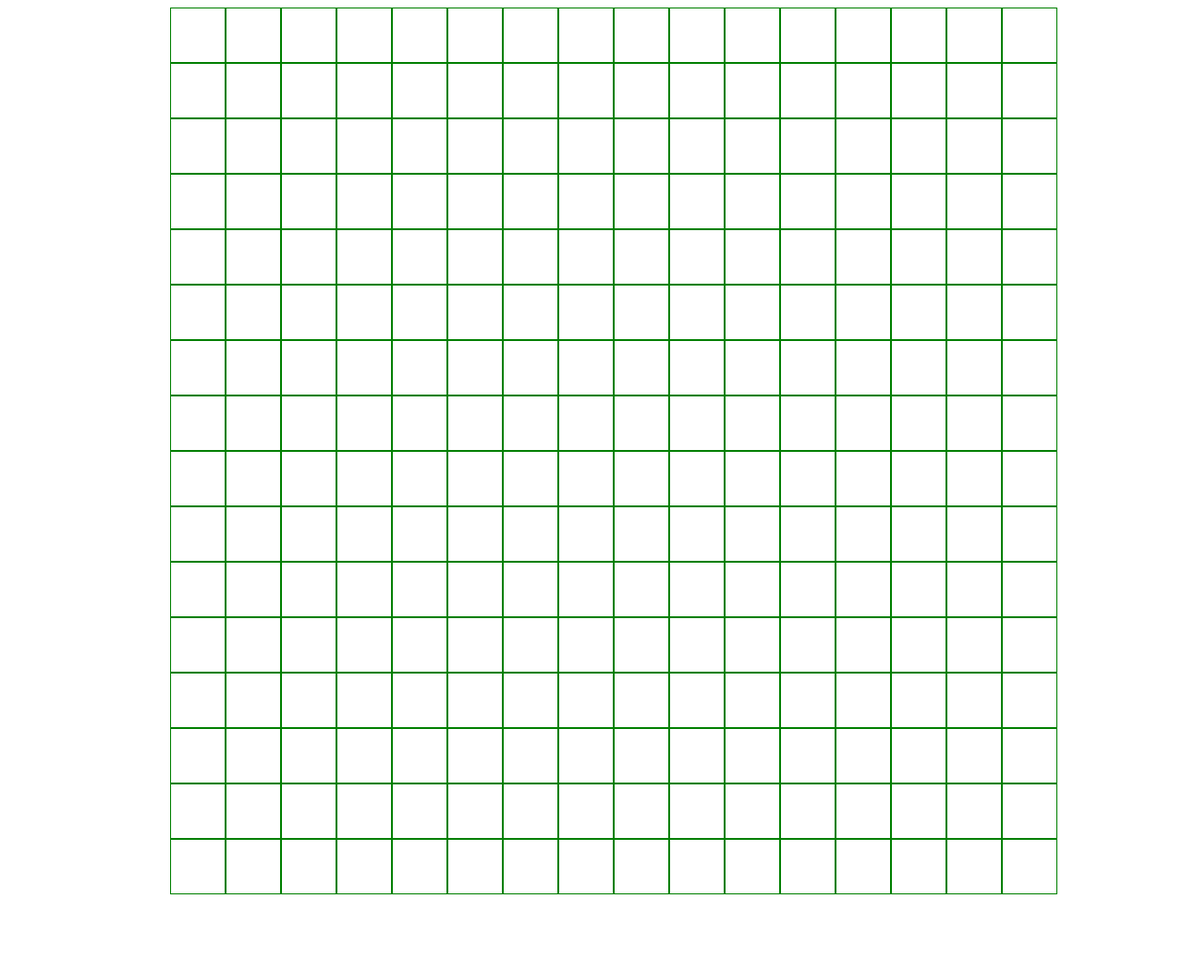
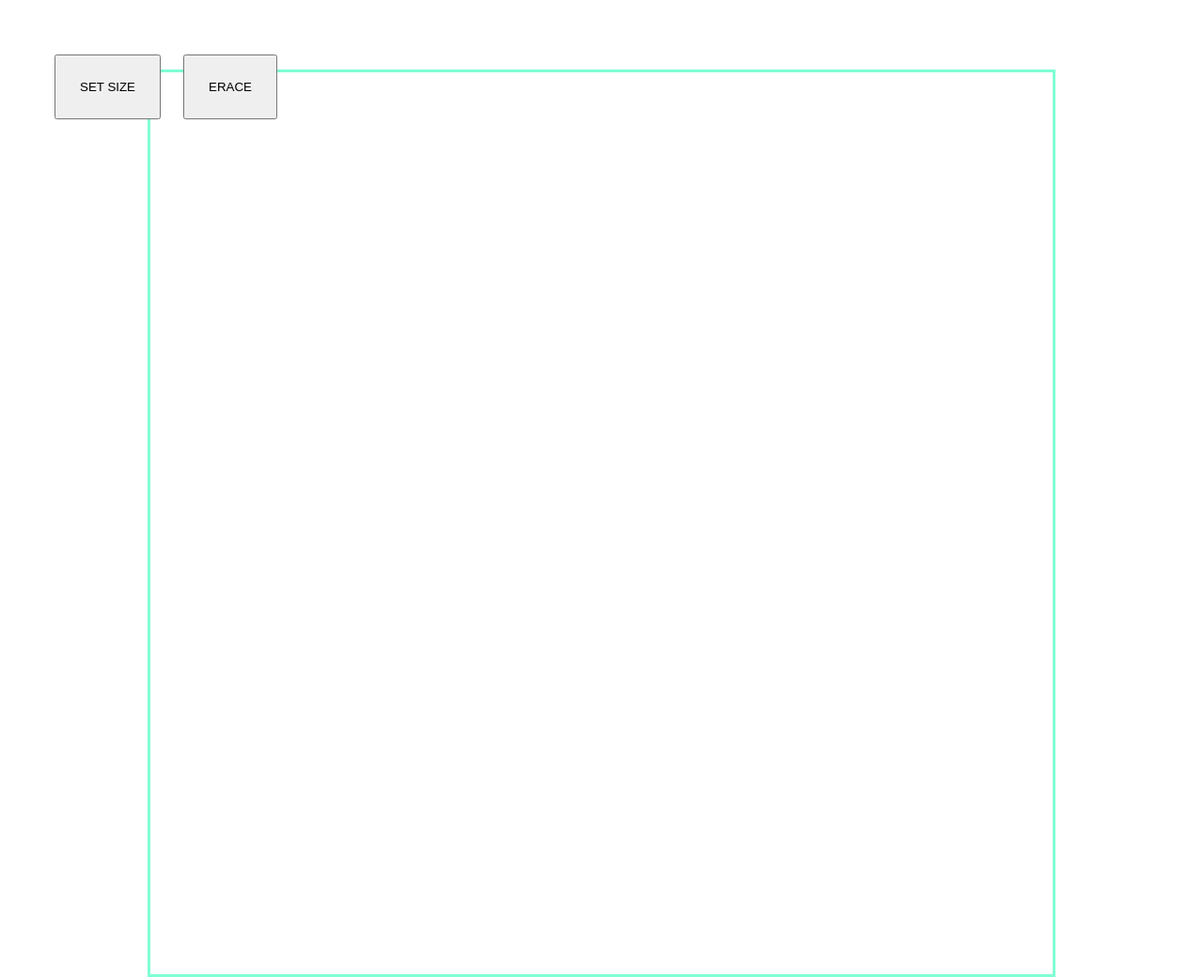
Before and after one commit to divano9/Etch-a-Sketch, a plain HTML site: page index.html in a window 1280 px wide. Shown: the whole page at 94% size. Before the commit the page ends 952 px from the top, so only its background shows below. Drawn offline with Linux system fonts and the light colour scheme.

Commit message:
among the various tweaks and improvements, added two buttons: for number of squares and for eracing

```diff
--- a/index.html
+++ b/index.html
@@ -8,7 +8,12 @@
     <title>Etch a Sketch</title>
 </head>
 <body>
-    <div class="container"></div>
+    <button id="setSize">SET SIZE</button>
+    <button id="erace">ERACE</button>
+    <div class="wrapper">
+
+        <div class="container"></div>
+    </div>
     <script src="main.js"></script>
 </body>
 </html>
--- a/main.js
+++ b/main.js
@@ -1,37 +1,85 @@
 const container = document.querySelector(".container");
 const div = document.createElement("div");
 const dFrag = document.createDocumentFragment();
+const btnS = document.querySelector("#setSize");
+const btnE = document.querySelector("#erace");
+let opacityCounter = 5; // a number that is added to increase opacity
+let sqNum = 8; // a default number of squares per sides
+
 
 
 function createGrid (num){
 
+    removeAllChildNodes(container) // delete all child divs before adding the new ones
 
-    let squareSize = Math.floor(920 / num);
+    const squareSize = Math.floor(960 / num); // calculate the square size based on their number and drawing surface (container) width
+    const squareNumber = Math.pow(num,2); // add the same number of squares both horizontaly and verticaly
 
 
-    for(let i = 0; i < num * num; i++){
+    container.style.width = squareSize * num + "px";
+
+
+    for(let i = 0; i < squareNumber; i++){ // add all squares(divs) to dfrag(document fragment)
         const div = document.createElement("div");
         div.classList.add("square")
         dFrag.appendChild(div)
     }
 
-container.appendChild(dFrag);
+    container.appendChild(dFrag); // add dFrag with all of the squares to the container div
 
-    const squareClass = container.querySelectorAll("div");
+    const squareClass = container.querySelectorAll(".square");
 
-   squareClass.forEach(square => {
+
+   squareClass.forEach(square => { // set square width and height based on the squareSize variable
         square.style.width = `${squareSize}px`;
         square.style.height = `${squareSize}px`;
 
-        square.addEventListener("mouseover", (e) => {
-            console.log("hover!")
+
+        square.addEventListener("mouseover", (e) => { // on mouseover add hover class, and increase opacity
             const target = e.target;
             target.classList.add("hover");
+            opacityCounter += 5;
+            if(opacityCounter > 100){
+                target.style.opacity = 100 + "%";
+            }
+            target.style.opacity = `${opacityCounter}%`;
         })
-    })
+
+        square.addEventListener("click", (e) => { // on click add or remove hover class
+            const target = e.target;
+            target.classList.toggle("hover");
+        })
 
 
+    })
 
 }
 
-createGrid(16);
+
+btnS.addEventListener("click", () => { // user sets the number of squares per side
+    let prom = Number(prompt("Please input a number of squares per side"));
+    if(prom > 100){
+      alert("max number of squares per side is 100!") // if the number is lager than 100, set it to 100
+      sqNum = 100;
+    } else{
+        sqNum = prom;
+    }
+    console.log(sqNum)
+    createGrid(sqNum);
+})
+
+btnE.addEventListener("click",() => { // removes the hover class from every square(div) that has it
+    opacityCounter = 5;
+    const divs = document.querySelectorAll(".hover");
+    divs.forEach(div => {
+        div.classList.remove("hover");
+    })
+})
+
+function removeAllChildNodes(parent) { // function that removes all children from the parent
+    while (parent.firstChild) {
+        parent.removeChild(parent.firstChild);
+    }
+}
+
+createGrid(sqNum);
--- a/style.css
+++ b/style.css
@@ -1,18 +1,35 @@
+.wrapper{
+    text-align: center;
+}
+
 .container {
-    max-width: 970px;
+    max-width: 960px;
     margin: 0 auto;
     padding: 0;
+    outline: aquamarine solid 3px;
+    display: inline-block;
 }
 
 .square{
     float: right;
     margin: 0;
     padding: 0;
-    border: 1px green solid;
     width: 57px;
-    height: 57px;
+    opacity: 10%;height: 57px;
+
 }
 
 .hover{
     background-color: aquamarine;
 }
+
+button{
+    padding: 25px;
+    position: relative;
+    top: 50px;
+    left: 50px;
+}
+
+#erace{
+    left: 70px;
+}
```
